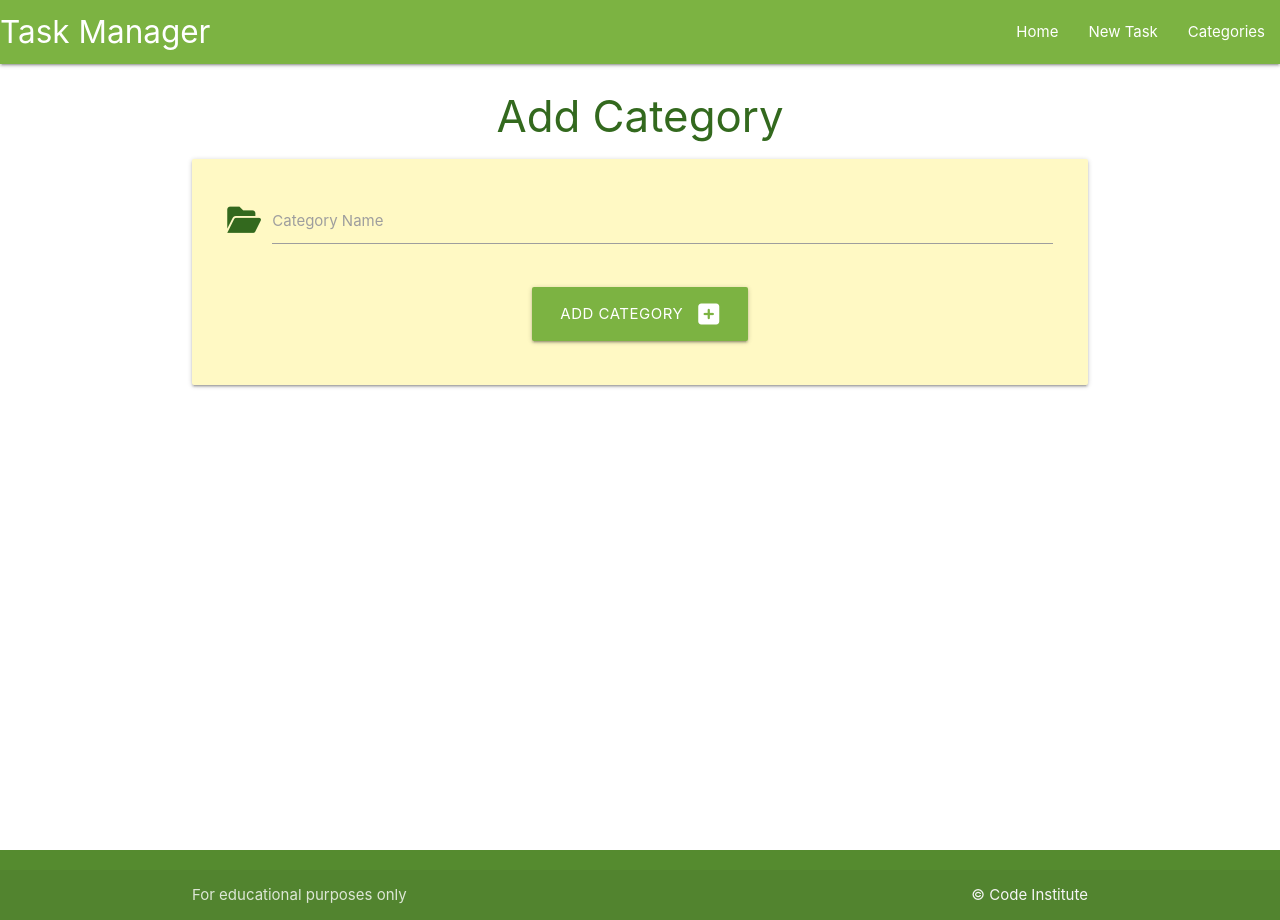
After one commit to GrantWils23/FLASK-SQLALCHEMY-TASK-MANAGER-Walkthrough, a Flask app: page /add_category in a window 1280 px wide. The commit adds this page. Run offline with Flask 2, Linux system fonts and the light colour scheme.

Commit message:
add Categories

```diff
--- a/taskmanager/routes.py
+++ b/taskmanager/routes.py
@@ -1,6 +1,6 @@
 ''' route files '''
 
-from flask import render_template
+from flask import render_template, request, redirect, url_for
 from taskmanager import app, db
 from taskmanager.models import Category, Task
 
@@ -9,3 +9,20 @@ from taskmanager.models import Category, Task
 def home():
     ''' home returns the tasks.html template as homepage '''
     return render_template("tasks.html")
+
+
+@app.route("/categories")
+def categories():
+    ''' returns the categories.html when categories is called '''
+    return render_template("categories.html")
+
+
+@app.route("/add_category", methods=["GET", "POST"])
+def add_category():
+    ''' returns the add_category.html when it is called '''
+    if request.method == "POST":
+        category = Category(category_name=request.form.get("category_name"))
+        db.session.add(category)
+        db.session.commit()
+        return redirect(url_for("categories"))
+    return render_template("add_category.html")
--- /dev/null
+++ b/taskmanager/templates/add_category.html
@@ -0,0 +1,29 @@
+{% extends "base.html" %}
+
+{% block content %}
+
+<h3 class="light-green-text text-darken-4 center-align">Add Category</h3>
+
+<div class="row card-panel yellow lighten-4">
+    <form class="col s12" method="POST" action="{{ url_for('add_category') }}">
+        <!-- category name -->
+        <div class="row">
+            <div class="input-field col s12">
+                <i class="fas fa-folder-open prefix light-green-text text-darken-4"></i>
+                <input id="category_name" name="category_name" minlength="3" maxlength="25" type="text" class="validate"
+                    required>
+                <label for="category_name">Category Name</label>
+            </div>
+        </div>
+        <!-- submit button -->
+        <div class="row">
+            <div class="col s12 center-align">
+                <button type="submit" class="btn-large light-green darken-1">
+                    Add Category <i class="fas fa-plus-square right"></i>
+                </button>
+            </div>
+        </div>
+    </form>
+</div>
+
+{% endblock %}
--- a/taskmanager/templates/base.html
+++ b/taskmanager/templates/base.html
@@ -26,7 +26,7 @@
                 <ul class="right hide-on-med-and-down">
                     <li><a href="{{ url_for('home') }}">Home</a></li>
                     <li><a href="">New Task</a></li>
-                    <li><a href="">Categories</a></li>
+                    <li><a href="{{ url_for('categories') }}">Categories</a></li>
                 </ul>
             </div>
         </nav>
@@ -34,7 +34,7 @@
         <ul class="sidenav" id="mobile-demo">
             <li><a href="{{ url_for('home') }}">Home</a></li>
             <li><a href="">New Task</a></li>
-            <li><a href="">Categories</a></li>
+            <li><a href="{{ url_for('categories') }}">Categories</a></li>
         </ul>
     </header>
 
```
Also changed, not shown: taskmanager/templates/categories.html (added, +15 -0 lines).
